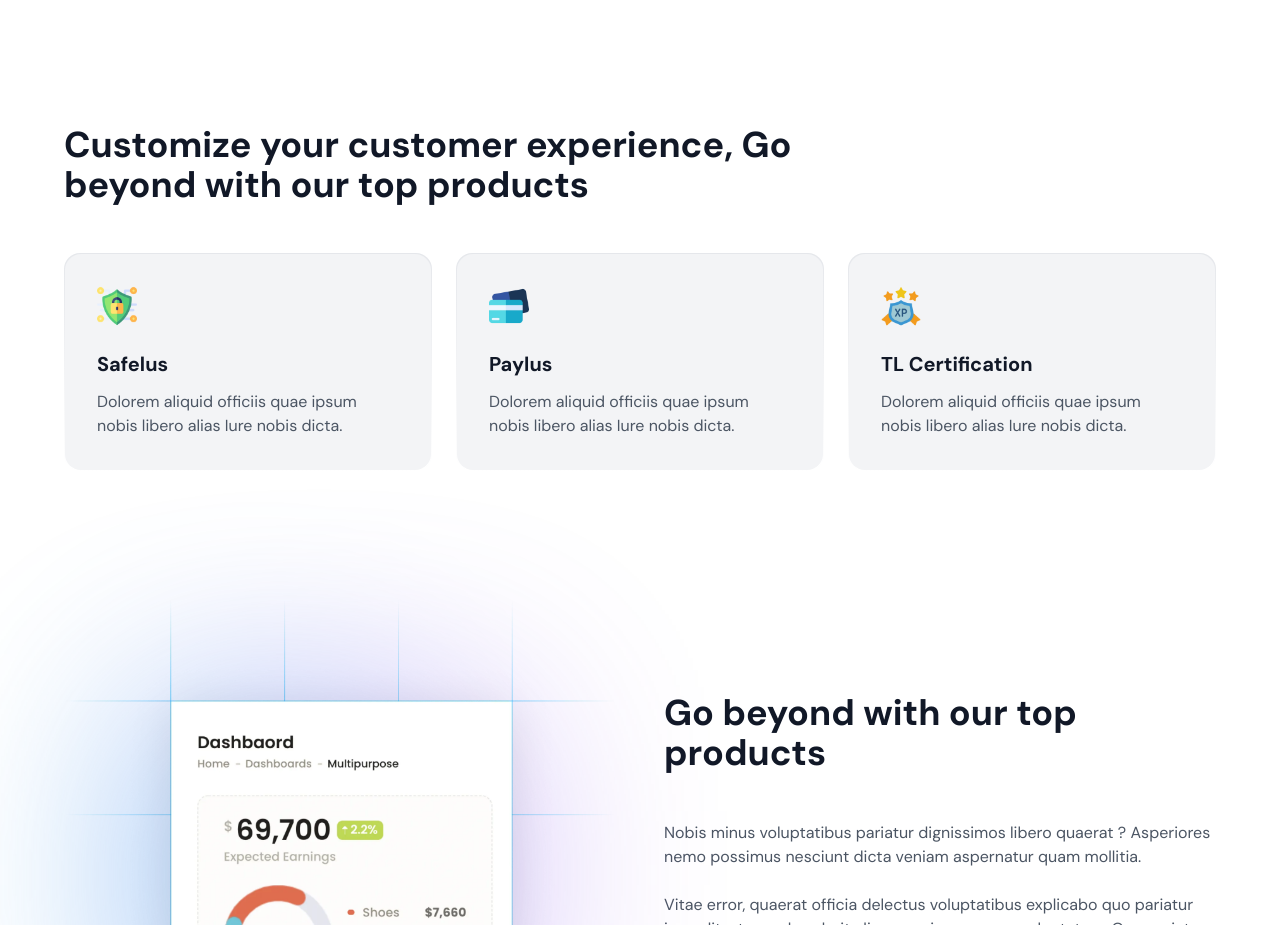
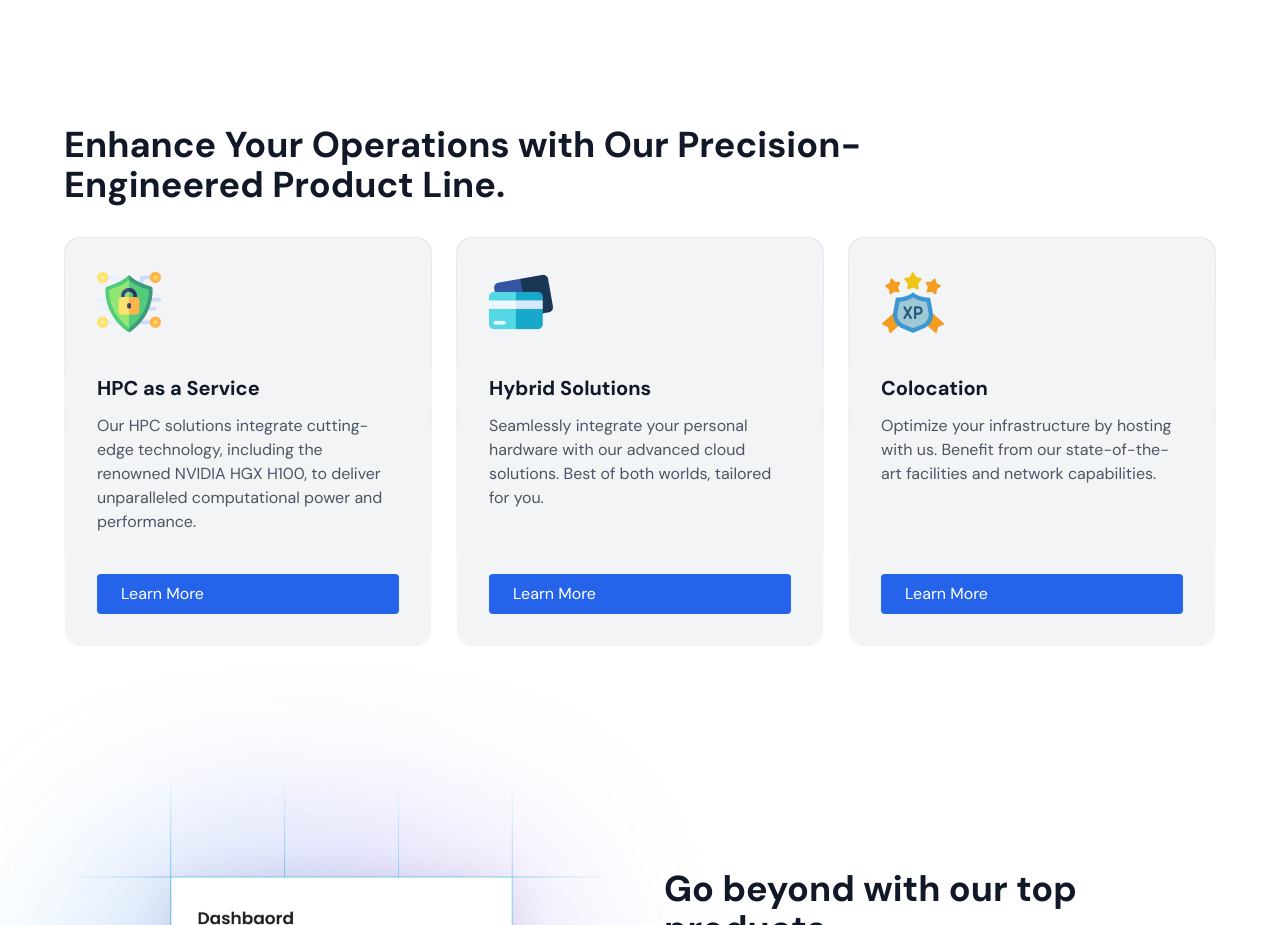
Before and after one commit to masve123/astro_data_center, an Astro site: page / in a window 1280 px wide. Shown: the part 2884-3809 px from the top of the page. Built offline with nearby package versions, Linux system fonts and the light colour scheme; Astro itself is replaced by a stand-in of ours.

Commit message:
added some visual changes, such as buttons alignment on card boxes in Product component

```diff
--- a/package.json
+++ b/package.json
@@ -11,6 +11,7 @@
     },
     "dependencies": {
         "astro": "^1.9.2",
+        "particles.js": "^2.0.0",
         "prettier": "^2.8.3",
         "prettier-plugin-tailwindcss": "^0.2.1",
         "tailwindcss": "^3.2.4"
--- a/src/components/Products.astro
+++ b/src/components/Products.astro
@@ -3,28 +3,35 @@ import Card from "./Card.astro";
 ---
 
 <div class="my-20 md:my-32">
-    <h3 class="text-2xl font-bold text-gray-900 dark:text-white md:w-2/3 md:text-3xl lg:text-4xl">Customize your customer experience, Go beyond with our top products</h3>
-    <div class="relative mt-12 grid gap-6 sm:grid-cols-2 lg:grid-cols-3">
-        <Card>
-            <img class="w-10" src="./images/security.webp" alt="safety icon illustration" height="512" width="512" />
-            <div>
-                <h4 class="text-xl font-semibold text-gray-900 dark:text-white">Safelus</h4>
-                <p class="mt-3 text-gray-600 dark:text-gray-400">Dolorem aliquid officiis quae ipsum nobis libero alias Iure nobis dicta.</p>
+    <h3 class="text-2xl font-bold text-gray-900 dark:text-white md:w-3/4 md:text-3xl lg:text-4xl mb-8">Enhance Your Operations with Our Precision-Engineered Product Line.</h3>
+    <div class="relative grid gap-6 sm:grid-cols-2 lg:grid-cols-3">
+        <Card class="flex flex-col">
+            <img class="w-16 h-16 mb-4" src="./images/security.webp" alt="safety icon illustration" height="512" width="512" />
+            <div class="flex-grow">
+                <h4 class="text-xl font-semibold text-gray-900 dark:text-white">HPC as a Service</h4>
+                <p class="mt-3 text-gray-600 dark:text-gray-400">Our HPC solutions integrate cutting-edge technology, including the renowned NVIDIA HGX H100, to deliver unparalleled computational power and performance.</p>
             </div>
+            <a href="#" class="mt-4 inline-block px-6 py-2 text-white bg-blue-600 rounded hover:bg-blue-700">Learn More</a>
         </Card>
-        <Card>
-            <img class="w-10" src="./images/card.webp" alt="payment card icon illustration" height="512" width="512" />
-            <div>
-                <h4 class="text-xl font-semibold text-gray-900 dark:text-white">Paylus</h4>
-                <p class="mt-3 text-gray-600 dark:text-gray-400">Dolorem aliquid officiis quae ipsum nobis libero alias Iure nobis dicta.</p>
+
+        <Card class="flex flex-col">
+            <img class="w-16 h-16 mb-4" src="./images/card.webp" alt="payment card icon illustration" height="512" width="512" />
+            <div class="flex-grow">
+                <h4 class="text-xl font-semibold text-gray-900 dark:text-white">Hybrid Solutions</h4>
+                <p class="mt-3 text-gray-600 dark:text-gray-400">Seamlessly integrate your personal hardware with our advanced cloud solutions. Best of both worlds, tailored for you.</p>
             </div>
+            <a href="#" class="mt-4 inline-block px-6 py-2 text-white bg-blue-600 rounded hover:bg-blue-700">Learn More</a>
         </Card>
-        <Card>
-            <img class="w-10" src="./images/xp.webp" alt="xp icon illustration" height="512" width="512" />
-            <div>
-                <h4 class="text-xl font-semibold text-gray-900 dark:text-white">TL Certification</h4>
-                <p class="mt-3 text-gray-600 dark:text-gray-400">Dolorem aliquid officiis quae ipsum nobis libero alias Iure nobis dicta.</p>
+
+        <Card class="flex flex-col">
+            <img class="w-16 h-16 mb-4" src="./images/xp.webp" alt="xp icon illustration" height="512" width="512" />
+            <div class="flex-grow">
+                <h4 class="text-xl font-semibold text-gray-900 dark:text-white">Colocation</h4>
+                <p class="mt-3 text-gray-600 dark:text-gray-400">Optimize your infrastructure by hosting with us. Benefit from our state-of-the-art facilities and network capabilities.</p>
             </div>
+            <a href="#" class="mt-4 inline-block px-6 py-2 text-white bg-blue-600 rounded hover:bg-blue-700">Learn More</a>
         </Card>
     </div>
 </div>
+
+</div>
```
Also changed, not shown: 1 other file.
